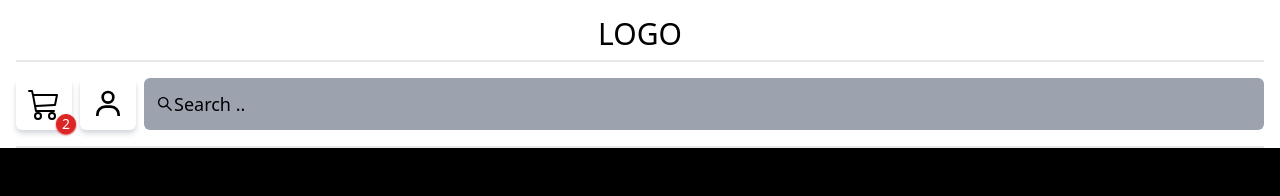
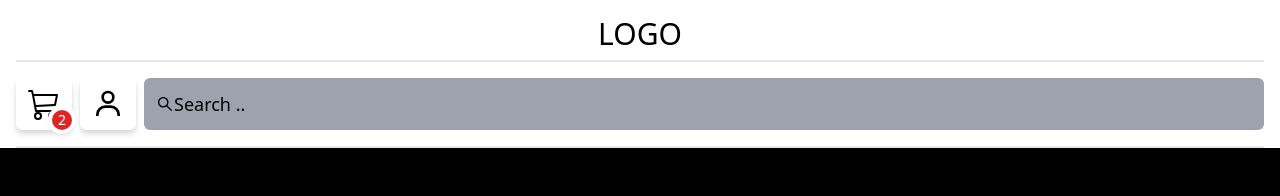
Before and after one commit to Maxxfloat/win-commerce, a Next.js app: page / in a window 1280 px wide. Shown: the top 196 px of the page. Built offline with nearby package versions, Linux system fonts and the light colour scheme.

Commit message:
change cart indicator

```diff
--- a/src/components/Layout/Navbar/NavbarCart.tsx
+++ b/src/components/Layout/Navbar/NavbarCart.tsx
@@ -6,7 +6,7 @@ const NavbarCart = () => {
   return (
     <a className="relative flex justify-center px-3 py-2 text-4xl text-center bg-white rounded-md shadow-md shadow-gray-300 w-14">
       <BsCart3 />
-      <div className="rounded-full text-sm flex items-center justify-center w-5 h-5 -bottom-1 bg-red-600 shadow-sm shadow-red-600 text-white -right-1 border-[1px] absolute border-red-600 p-1">
+      <div className="absolute flex items-center justify-center p-2 text-sm text-white bg-red-600 border-4 border-white rounded-full shadow-sm shadow-gray-200 h-7 w-7 -bottom-1 -right-1">
         2
       </div>
     </a>
```
